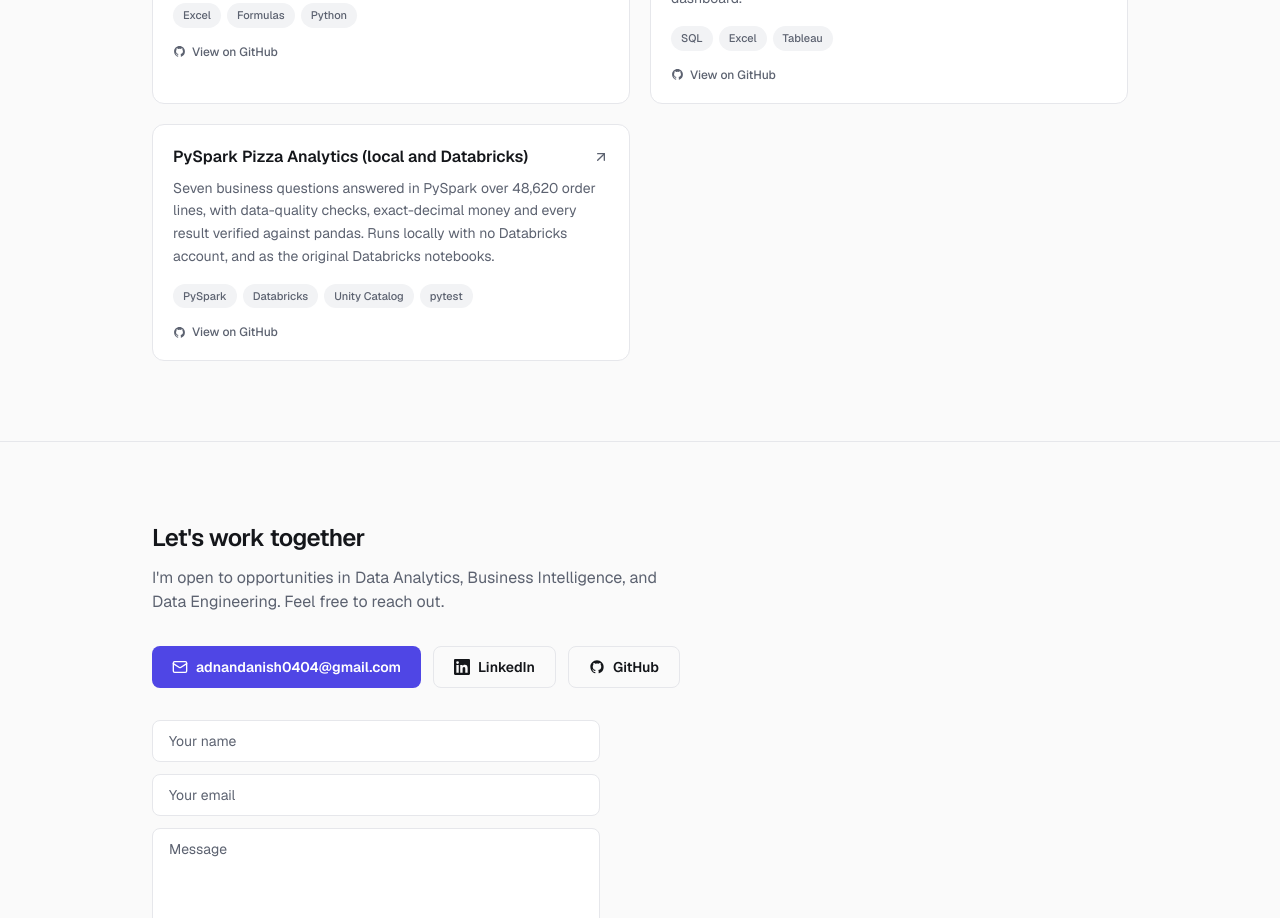
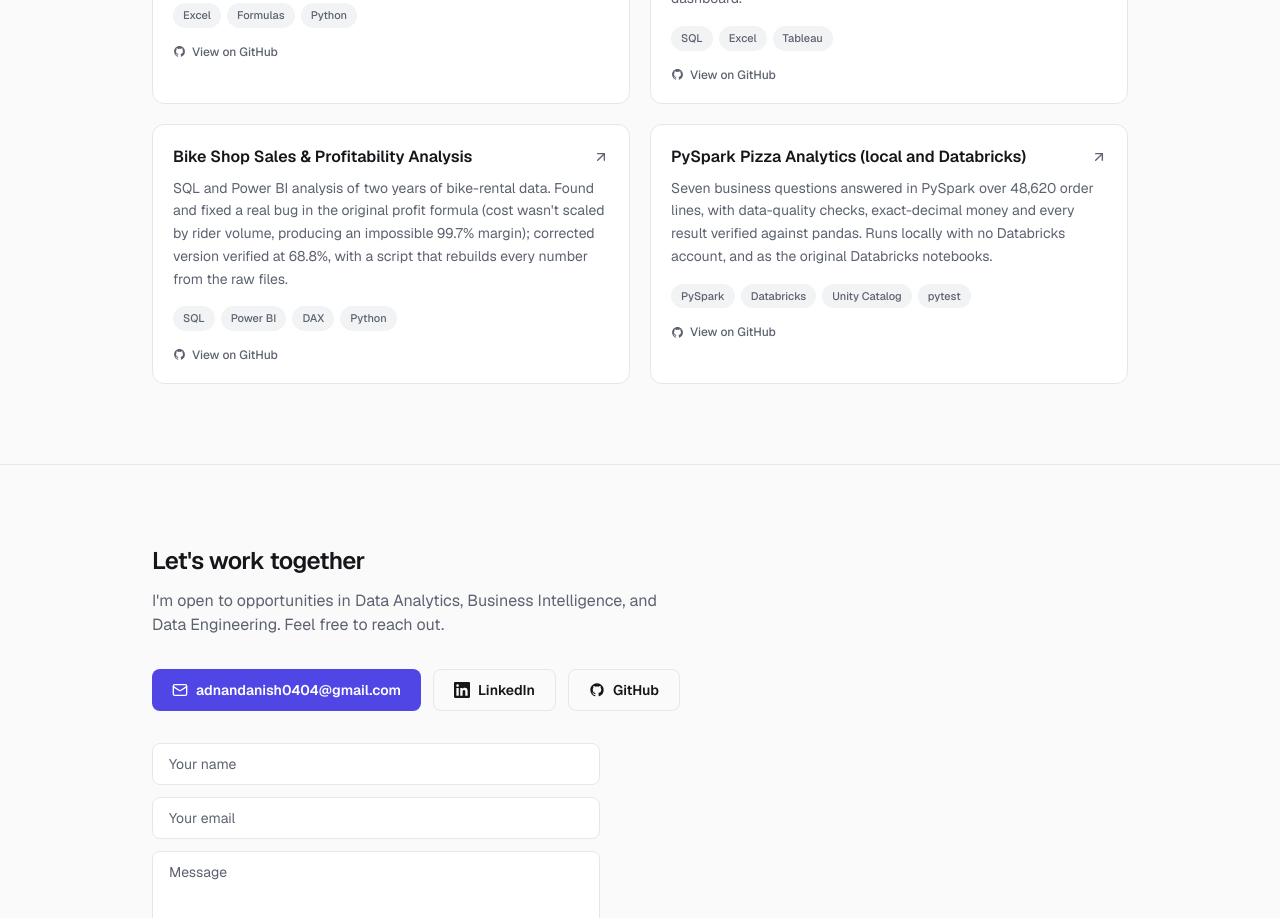
Before and after one commit to Adnan040404/Portfolio, a Next.js app: page / in a window 1280 px wide. Shown: the part 3280-4198 px from the top of the page. Built offline with nearby package versions, Linux system fonts and the light colour scheme; no server answers.

Commit message:
Add Bike Shop Sales & Profitability Analysis project

```diff
--- a/src/data/projects.ts
+++ b/src/data/projects.ts
@@ -60,6 +60,14 @@ export const projects: Project[] = [
     repo: gh("Sales-Analysis-with-SQL-Excel-and-Tableau"),
   },
   {
+    title: "Bike Shop Sales & Profitability Analysis",
+    category: "Analytics & BI",
+    description:
+      "SQL and Power BI analysis of two years of bike-rental data. Found and fixed a real bug in the original profit formula (cost wasn't scaled by rider volume, producing an impossible 99.7% margin); corrected version verified at 68.8%, with a script that rebuilds every number from the raw files.",
+    tech: ["SQL", "Power BI", "DAX", "Python"],
+    repo: gh("bike-shop-sql-powerbi-analysis"),
+  },
+  {
     title: "PySpark Pizza Analytics (local and Databricks)",
     category: "Data Engineering",
     description:
```
